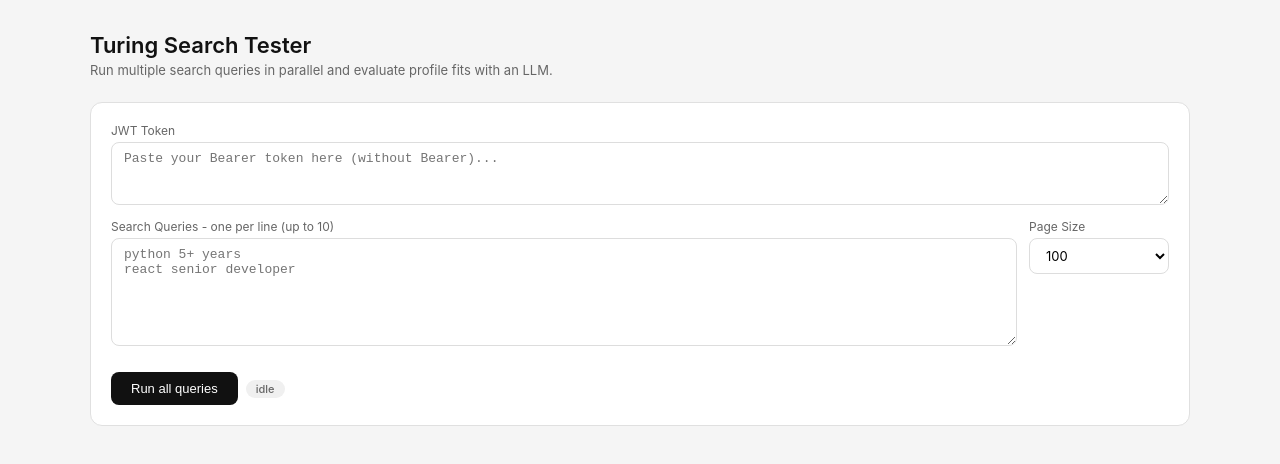
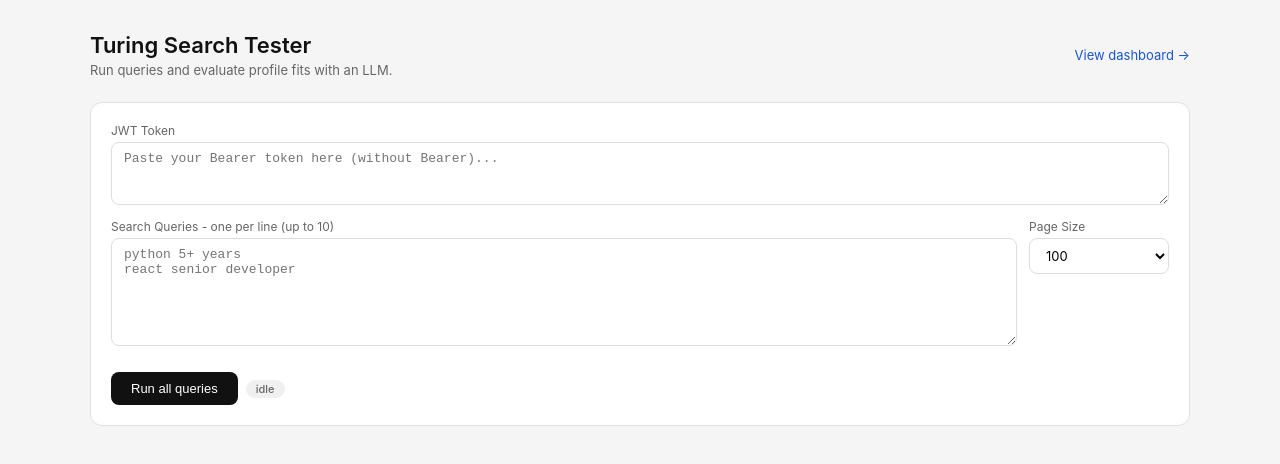
Before and after one commit to leolacoliver/turing-search-proxy, a website: page index.html in a window 1280 px wide. Drawn offline with Linux system fonts and the light colour scheme.

Commit message:
Update index.html

```diff
--- a/index.html
+++ b/index.html
@@ -62,8 +62,13 @@
 </head>
 <body>
 <div class="container">
-  <h1>Turing Search Tester</h1>
-  <p class="subtitle">Run multiple search queries in parallel and evaluate profile fits with an LLM.</p>
+  <div style="display:flex;align-items:center;justify-content:space-between;margin-bottom:1.5rem">
+    <div>
+      <h1>Turing Search Tester</h1>
+      <p style="font-size:13px;color:#666;margin-top:2px">Run queries and evaluate profile fits with an LLM.</p>
+    </div>
+    <a href="/dashboard.html" style="font-size:13px;color:#1a56cc;text-decoration:none">View dashboard →</a>
+  </div>
 
   <div class="card">
     <div class="field">
```
